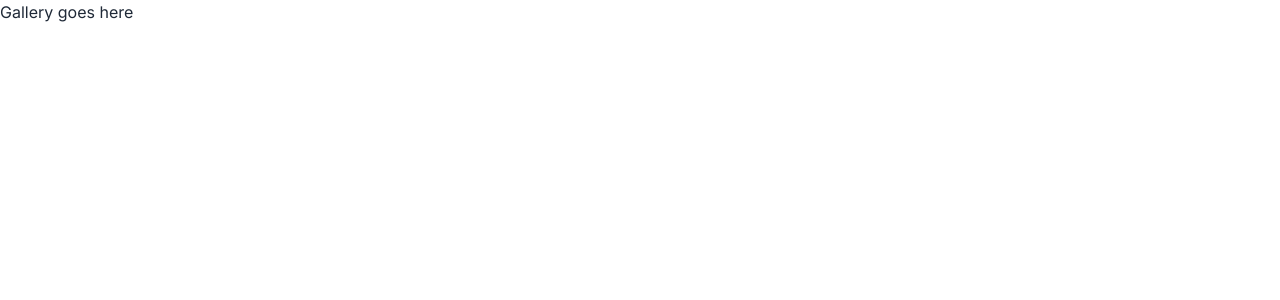
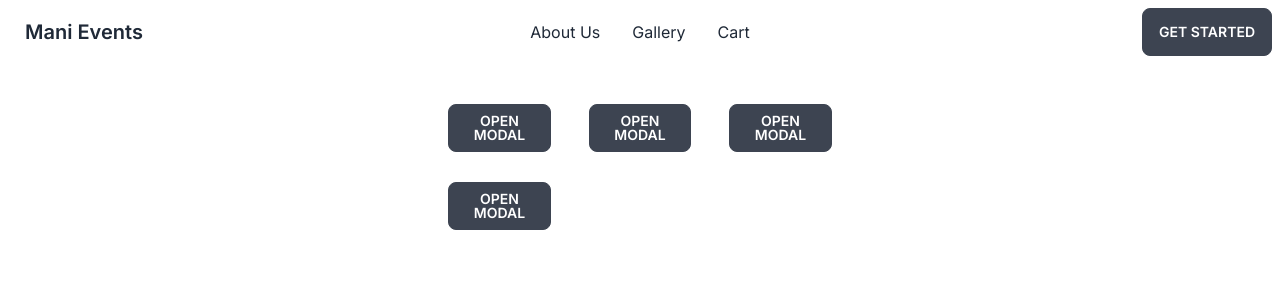
Before and after one commit to rrajgit/events-webapp, a Next.js app: page /gallery in a window 1280 px wide. Shown: the top 300 px of the page. Built offline with nearby package versions, Linux system fonts and the light colour scheme.

Commit message:
feature(modals): Add Sample Modals in Gallery

```diff
--- a/app/gallery/page.tsx
+++ b/app/gallery/page.tsx
@@ -1,3 +1,21 @@
+import ImageModal from "@/components/ImageModal";
+import { Navbar } from "@/components/Navbar";
+
 export default function Gallery() {
-	return <>Gallery goes here</>;
+	return (
+		<>
+			<Navbar />
+			<main className="m-10 flex justify-center">
+				<div
+					className="grid grid-cols-1 md:grid-cols-2 lg:grid-cols-3"
+					style={{ gap: "30px 10%" }}
+				>
+					<ImageModal />
+					<ImageModal />
+					<ImageModal />
+					<ImageModal />
+				</div>
+			</main>
+		</>
+	);
 }
--- a/app/page.tsx
+++ b/app/page.tsx
@@ -1,5 +1,4 @@
 import Card from "@/components/Card";
-import Image from "next/image";
 import { Header } from "@/components/Header";
 
 export default function Home() {
--- /dev/null
+++ b/components/ImageModal.tsx
@@ -0,0 +1,33 @@
+export default function ImageModal() {
+	return (
+		<>
+			{/* The button to open modal */}
+			<label htmlFor="my-modal-4" className="btn">
+				open modal
+			</label>
+
+			{/* Put this part before </body> tag */}
+			<input type="checkbox" id="my-modal-4" className="modal-toggle" />
+			<label htmlFor="my-modal-4" className="modal cursor-pointer">
+				<label className="modal-box relative" htmlFor="">
+					<h3 className="text-lg font-bold">
+						Congratulations random Internet user!
+					</h3>
+					<p className="py-4">
+						Photograph
+					</p>
+					<figure className="max-w-lg">
+						<img
+							className="h-auto max-w-full rounded-lg"
+							src="/unnamed.png"
+							alt="image description"
+						/>
+						<figcaption className="mt-2 text-sm text-center text-gray-500 dark:text-gray-400">
+							Image caption
+						</figcaption>
+					</figure>
+				</label>
+			</label>
+		</>
+	);
+}
```
Also changed, not shown: public/unnamed.png (added).
